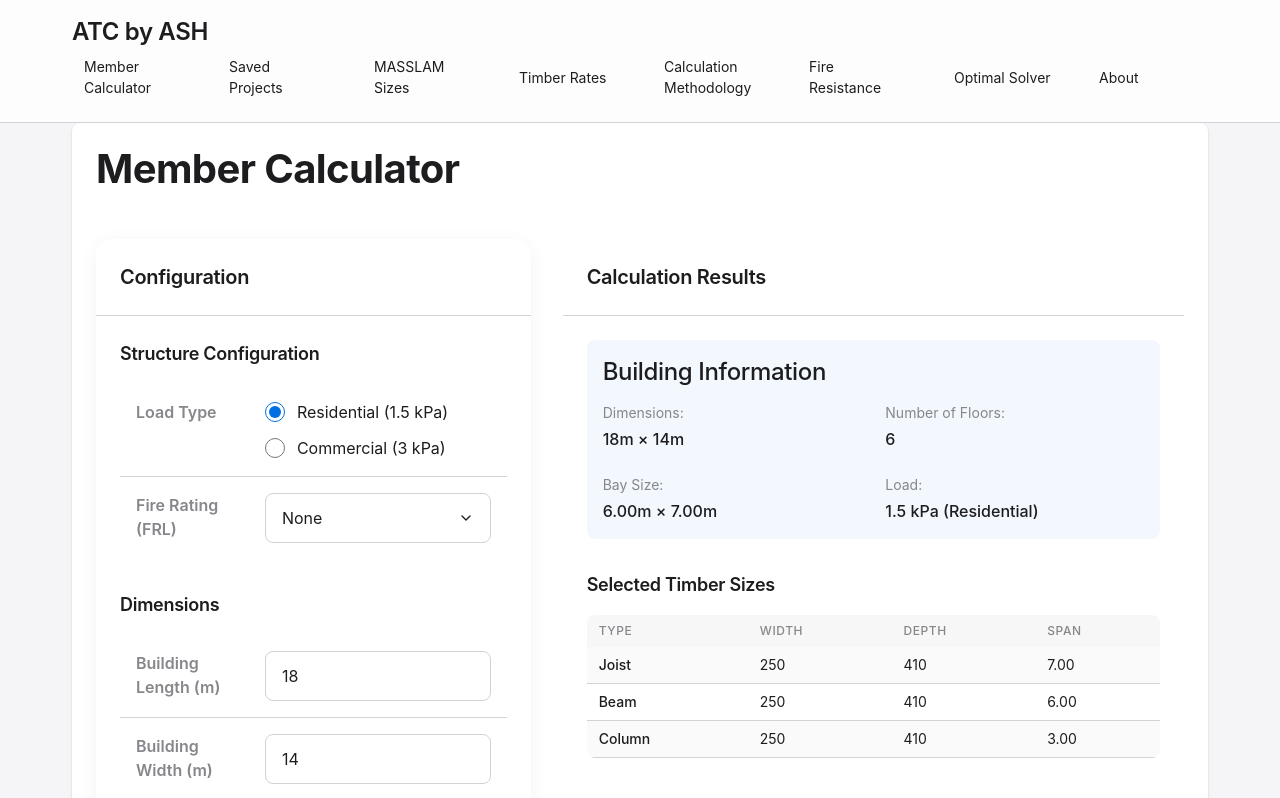
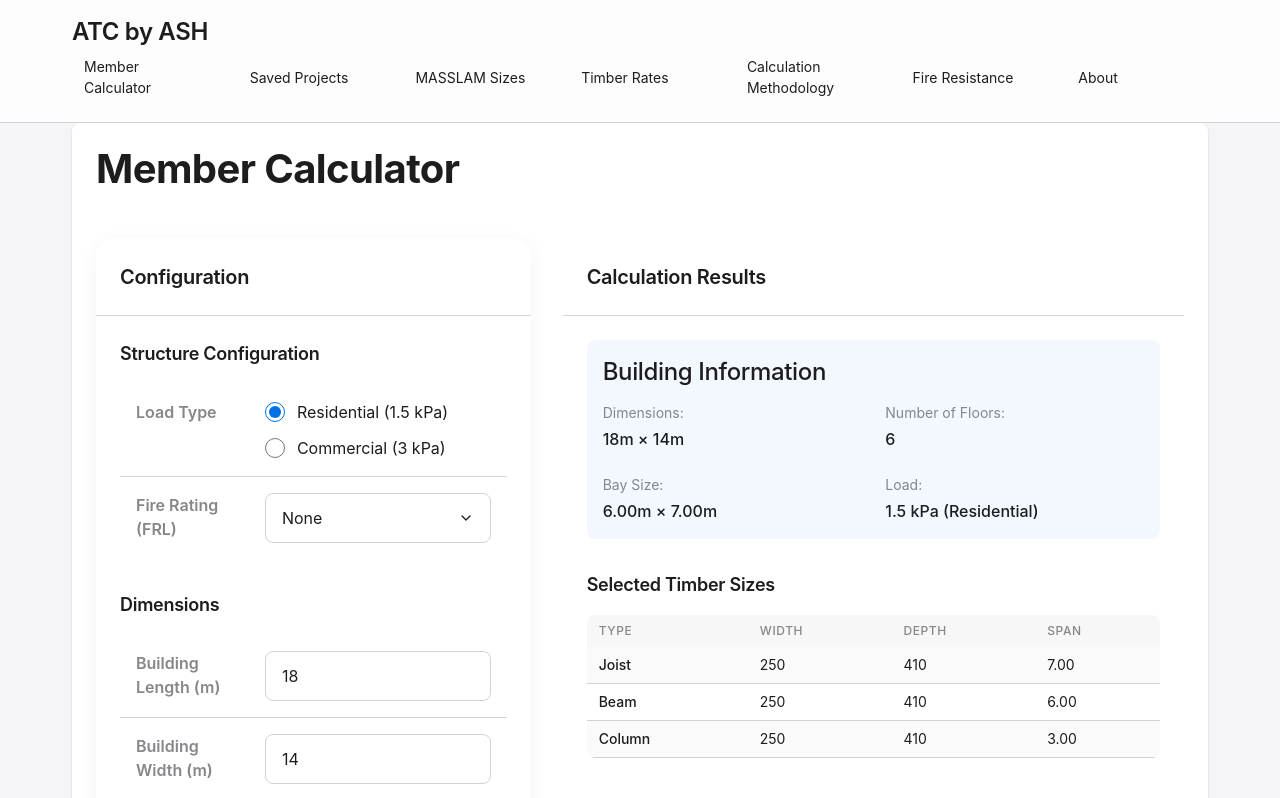
Before and after one commit to Gilbert-Studio-Newbe/MASSLAM-ATC, a Next.js app: page / in a window 1280 px wide. Shown: the top 798 px of the page. Built offline with nearby package versions, Linux system fonts and the light colour scheme.

Commit message:
Add layout changes to checkpoint

```diff
--- a/src/app/layout.tsx
+++ b/src/app/layout.tsx
@@ -151,9 +151,6 @@ export default function RootLayout({ children }: { children: ReactNode }) {
                       <Link href="/fire-resistance" className="apple-nav-link">Fire Resistance</Link>
                     </li>
                     <li className="w-full md:w-auto">
-                      <Link href="/optimal-solver" className="apple-nav-link">Optimal Solver</Link>
-                    </li>
-                    <li className="w-full md:w-auto">
                       <Link href="#" className="apple-nav-link">About</Link>
                     </li>
                   </ul>
```
